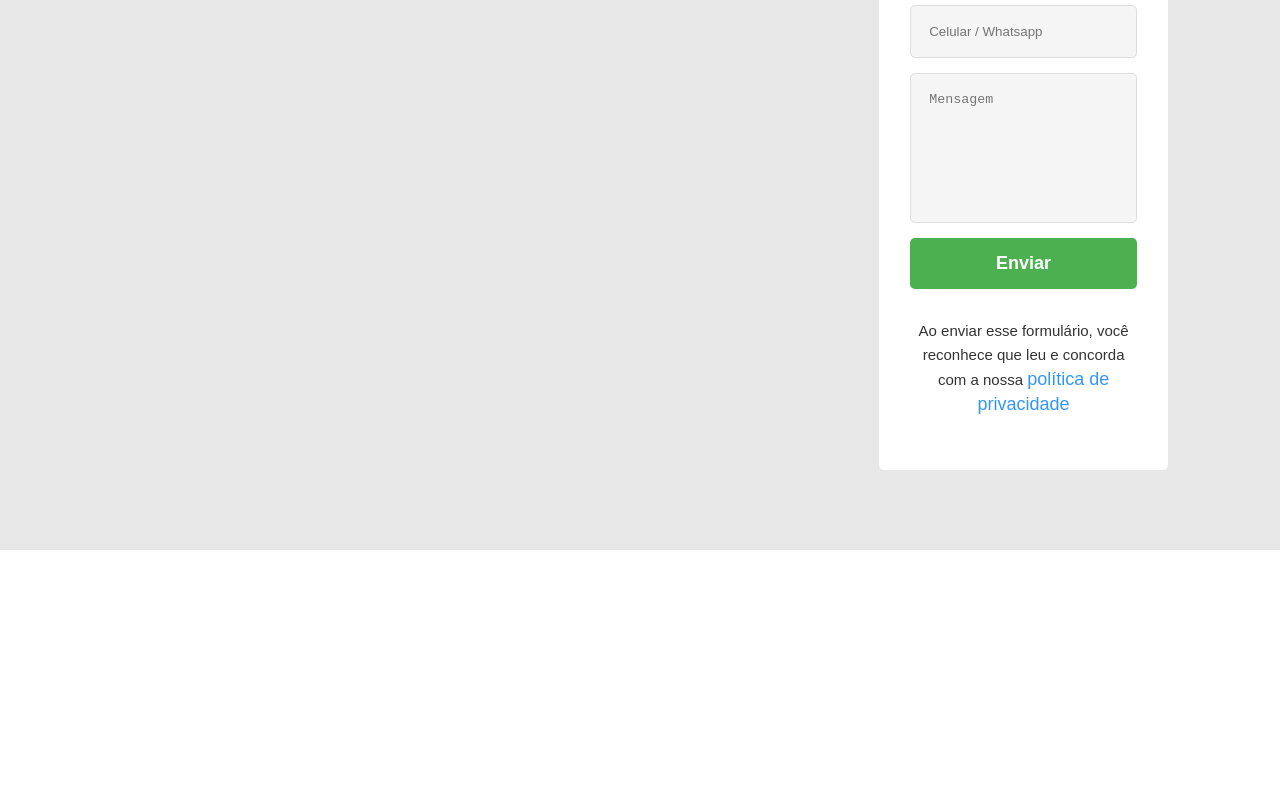
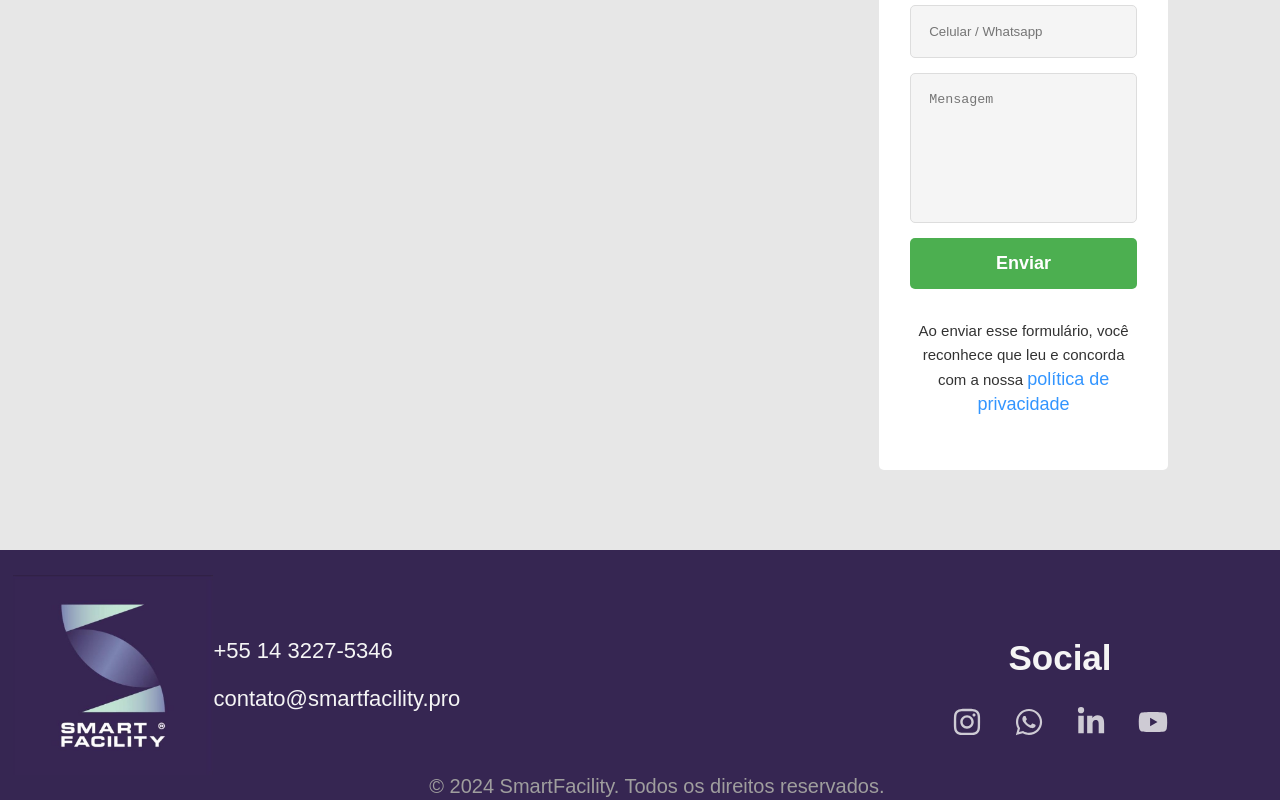
Before and after one commit to AdautoMarques/SmartFacility, a Next.js app: page / in a window 1280 px wide. Shown: the part 3807-4607 px from the top of the page. Before the commit the page ends 4357 px from the top, so only its background shows below. Built offline with nearby package versions, Linux system fonts and the light colour scheme.

Commit message:
finalizando o  Footer

```diff
--- a/package.json
+++ b/package.json
@@ -15,6 +15,7 @@
     "next": "14.2.4",
     "react": "^18",
     "react-dom": "^18",
+    "react-icons": "^5.2.1",
     "sass": "^1.77.6"
   }
 }
--- a/pages/index.jsx
+++ b/pages/index.jsx
@@ -5,6 +5,7 @@ import Features from '@/src/components/Features'
 import Management from '@/src/components/Management'
 import Sobre from '@/src/components/Sobre'
 import Contato from '@/src/components/Contato'
+import Footer from '@/src/components/Footer'
 
 export default function Home(){
   return(
@@ -15,6 +16,7 @@ export default function Home(){
       <Management />
       <Sobre />
       <Contato />
+      <Footer />
     </div>
   )
 }
--- /dev/null
+++ b/src/components/Footer/index.jsx
@@ -0,0 +1,50 @@
+import Image from 'next/image';
+import styles from './styles.module.scss'
+import Link from 'next/link';
+
+import LogoFooter from '../../../public/logo2.jpeg'
+
+import { FaInstagram, FaWhatsapp, FaLinkedinIn, FaYoutube   } from "react-icons/fa";
+
+
+const Footer = () => {
+  return (
+    <div className={styles.container}>
+
+      <div className={styles.footerImg}>
+        <Image src={LogoFooter} alt='Logo footer'/>
+
+        <div className={styles.textFooter}>
+          <p>+55 14 3227-5346</p>
+          <p>contato@smartfacility.pro</p>
+        </div>
+      </div>
+
+      <div className={styles.reservade}>
+        <p>&copy; {new Date().getFullYear()} SmartFacility. Todos os direitos reservados.</p>
+      </div>
+
+      <div className={styles.social}>
+        <h2>Social</h2>
+        <div className={styles.socialIcon}>
+          <Link href='#'>
+            <FaInstagram size={30}/>
+          </Link>
+          <Link href='#'>
+            <FaWhatsapp size={30}/>
+          </Link>
+          <Link href='#'>
+            <FaLinkedinIn size={30}/>
+          </Link>
+          <Link href='#'>
+            <FaYoutube size={30}/>
+          </Link>
+        </div>
+      </div>
+
+    </div>
+  )
+
+}
+
+export default Footer
--- /dev/null
+++ b/src/components/Footer/styles.module.scss
@@ -0,0 +1,58 @@
+@import '../../../styles/mixins/padding.scss';
+
+.container{
+  @include Padding;
+  background-color: #362652;
+  height: 250px;
+  display: flex;
+  justify-content: space-between;
+}
+
+.footerImg{
+  height: 250px;
+  display: flex;
+  justify-content: center;
+  align-items: center;
+  img{
+    height: 200px;
+    object-fit: contain;
+    width: 100%;
+  }
+}
+
+.textFooter{
+  color: #f5f5f5;
+  font-size: 22px;
+}
+
+.social{
+  display: flex;
+  flex-direction: column;
+  justify-content: center;
+  align-items: center;
+
+  h2{
+    font-size: 35px;
+    color: #f5f5f5;
+  }
+}
+
+.reservade{
+  display: flex;
+  justify-content: flex-start;
+  align-items: end;
+  width: 100%;
+
+  p{
+    font-size: 20px;
+    color: #9f9e9e;
+    margin: 2px auto;
+  }
+}
+
+.socialIcon{
+  display: flex;
+  gap: 2rem;
+  color: #f5f5f5;
+  opacity: 0.8;
+}
```
Also changed, not shown: 2 other files (tests, documents, lock files or other folders).
